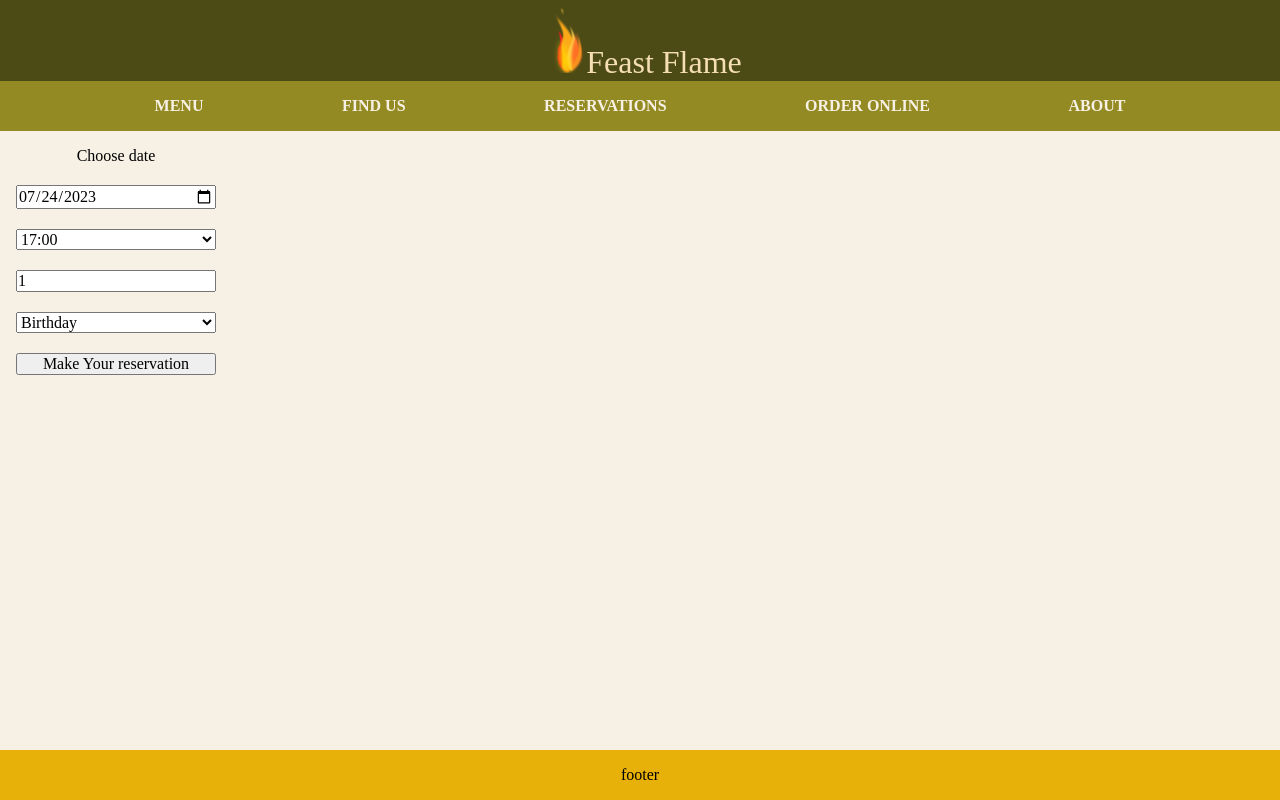
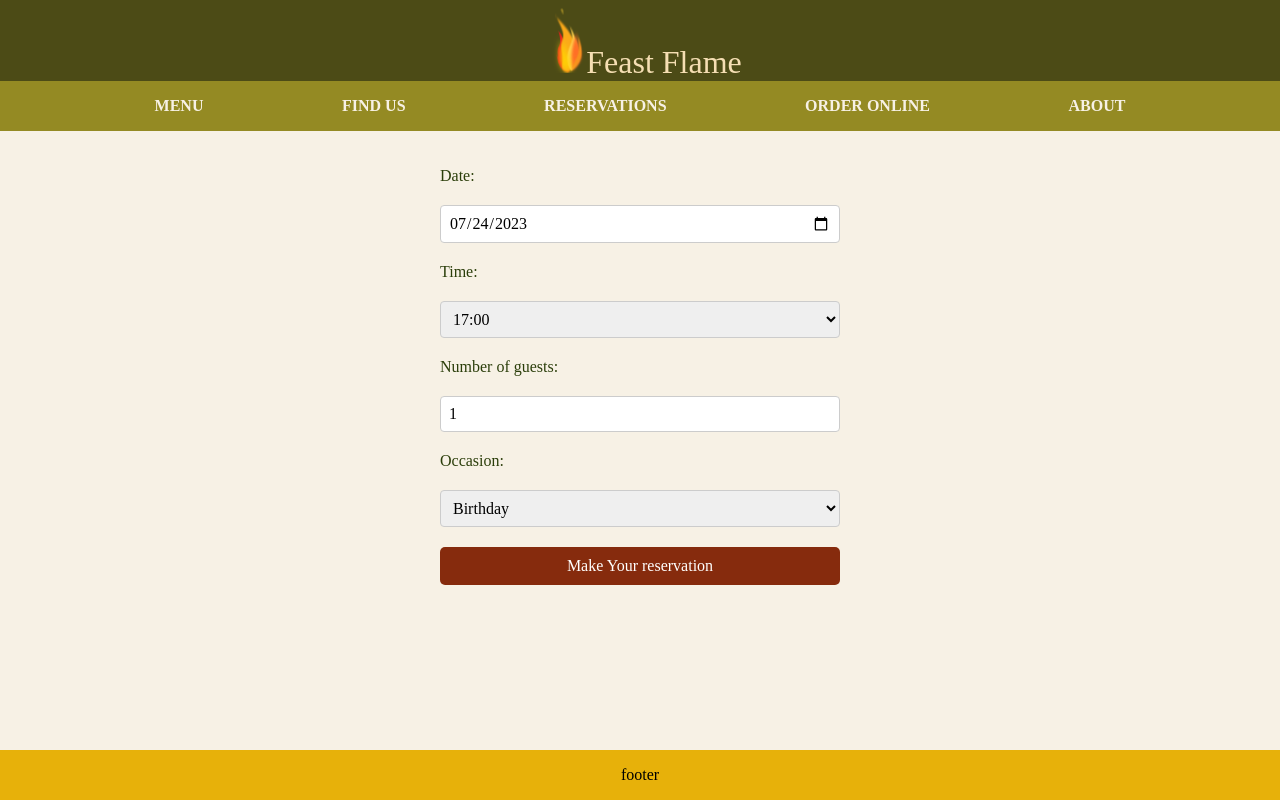
Before and after one commit to Wayattearp/Feast-flame, a React (Create React App) app: page /booking in a window 1280 px wide. Built offline with nearby package versions, Linux system fonts and the light colour scheme; a web font is replaced by a local one.

Commit message:
Style reservation form

```diff
--- a/src/App.css
+++ b/src/App.css
@@ -37,6 +37,7 @@ textarea {
   font-size: inherit;
   line-height: inherit;
 }
+
 
 header a {
   color: black;
@@ -108,7 +109,7 @@ nav a:after {
 }
 
 nav a:after {
-  bottom: -1px;
+  bottom: -5px;
   transform: translateY(15px);
 }
 
@@ -122,6 +123,8 @@ nav a:hover {
   color: #faefd3;
   text-shadow: 0 0 1px rgba(250, 239, 211, 0.9);
 }
+
+
 
 main {
   background-color: #F7F1E5;
@@ -258,3 +261,70 @@ footer {
   }
 
 }
+
+
+.reservation-form {
+  display: grid;
+  max-width: 400px;
+  /* Adjust the max-width for larger screens */
+  width: 90%;
+  /* Set the form width to 90% of the container */
+  gap: 20px;
+  /* Set the form background color */
+  padding: 20px;
+  border-radius: 10px;
+   margin: 0 auto;
+}
+
+/* Style the label */
+.reservation-form label {
+  font-weight: 500;
+  display: flex;
+  font-size: 16px;
+  color: rgb(43, 62, 10);
+}
+
+/* Style the input fields and select boxes */
+.reservation-form input[type="date"],
+.reservation-form input[type="number"],
+.reservation-form select {
+  /* Set the input fields and selects to occupy the full width */
+  padding: 8px;
+  border: 1px solid #ccc;
+  border-radius: 4px;
+  cursor: pointer;
+}
+
+
+/* Style the submit button */
+.reservation-form input[type="submit"] {
+  background-color: #862B0D;
+  color: white;
+  border: none;
+  padding: 10px;
+  border-radius: 5px;
+  cursor: pointer;
+  transition: background-color 0.5s ease;
+  /* Add transition for animation */
+}
+
+.reservation-form input[type="submit"]:hover {
+  transition: background-color 0.2s ease;
+  background-color: #354c16;
+  /* Change the background color on hover */
+}
+
+/* Media Queries for responsiveness */
+@media only screen and (max-width: 768px) {
+  .reservation-form {
+    max-width: 90%;
+    /* Adjust the form width for smaller screens */
+  }
+}
+
+@media only screen and (max-width: 480px) {
+  .reservation-form {
+    max-width: 100%;
+    /* Adjust the form width for even smaller screens */
+  }
+}
--- a/src/components/Booking/Form.jsx
+++ b/src/components/Booking/Form.jsx
@@ -22,17 +22,28 @@ function Form() {
     };
 
     return (
-        <form style={{ display: 'grid', maxWidth: '200px', gap: '20px' }} onSubmit={handleSubmit}>
-            <label htmlFor="res-date">Choose date</label>
-            <input type="date" id="res-date" value={date} onChange={(e) => setDate(e.target.value)} />
+        <form className="reservation-form"onSubmit={handleSubmit}>
+            <label htmlFor="res-date">Date:</label>
+            <input
+                type="date"
+                id="res-date"
+                value={date}
+                onChange={(e) => setDate(e.target.value)}
+            />
 
-            <select id="res-time" value={time} onChange={(e) => setTime(e.target.value)}>
+            <label htmlFor="res-time">Time:</label>
+            <select
+                id="res-time"
+                value={time}
+                onChange={(e) => setTime(e.target.value)}
+            >
                 {/* Populate options from the availableTimes state */}
                 {availableTimes.map((time) => (
                     <option key={time}>{time}</option>
                 ))}
             </select>
 
+            <label htmlFor="guests">Number of guests:</label>
             <input
                 type="number"
                 placeholder="1"
@@ -43,13 +54,19 @@ function Form() {
                 onChange={(e) => setGuests(parseInt(e.target.value))}
             />
 
-            <select id="occasion" value={occasion} onChange={(e) => setOccasion(e.target.value)}>
+            <label htmlFor="occasion">Occasion:</label>
+            <select
+                id="occasion"
+                value={occasion}
+                onChange={(e) => setOccasion(e.target.value)}
+            >
                 <option>Birthday</option>
                 <option>Anniversary</option>
             </select>
 
-            <input type="submit" value="Make Your reservation" />
+            <input className="reserve-button" type="submit" value="Make Your reservation" />
         </form>
+
     );
 }
 
```
Also changed, not shown: 1 other file (tests, documents, lock files or other folders).
